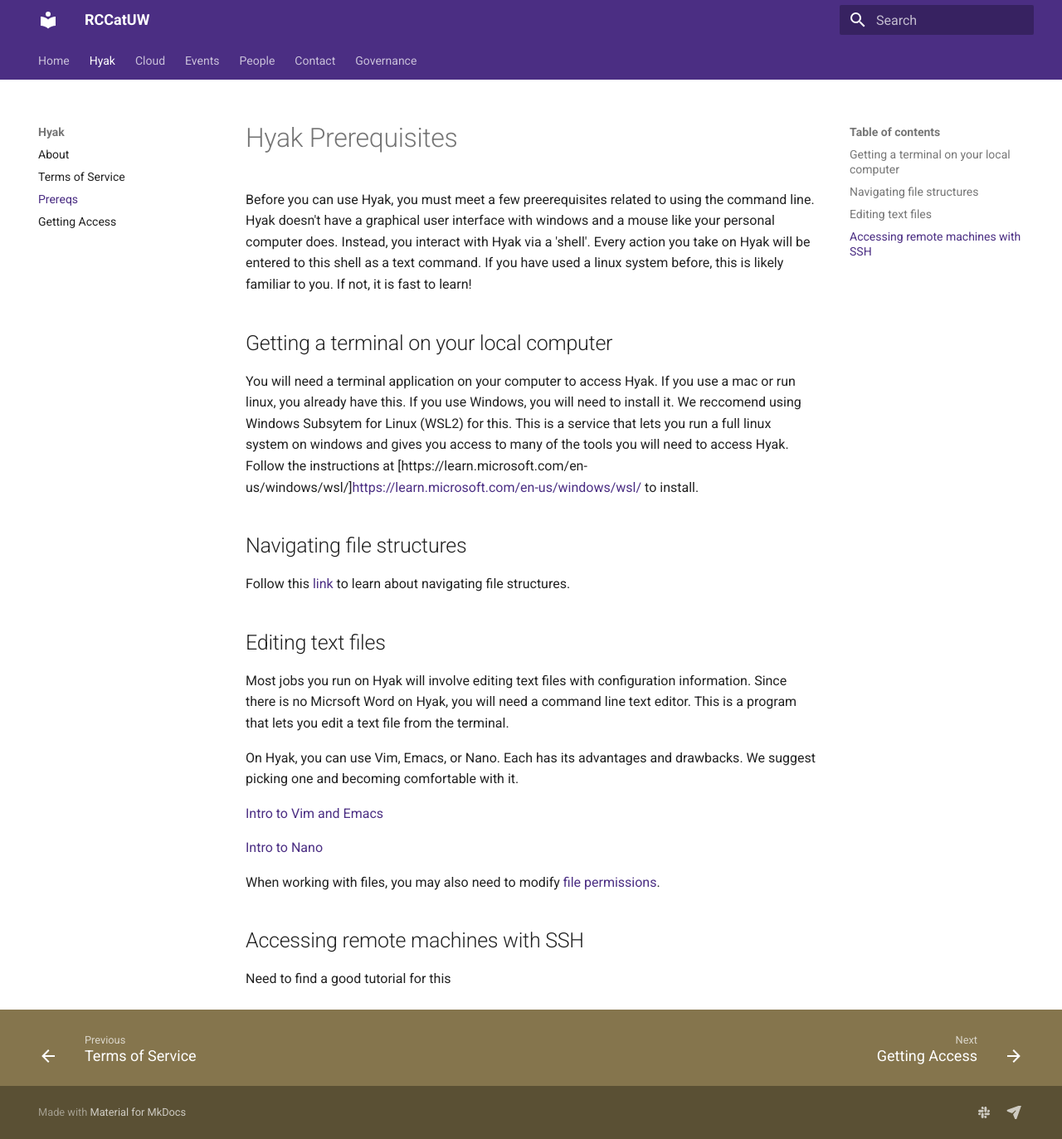
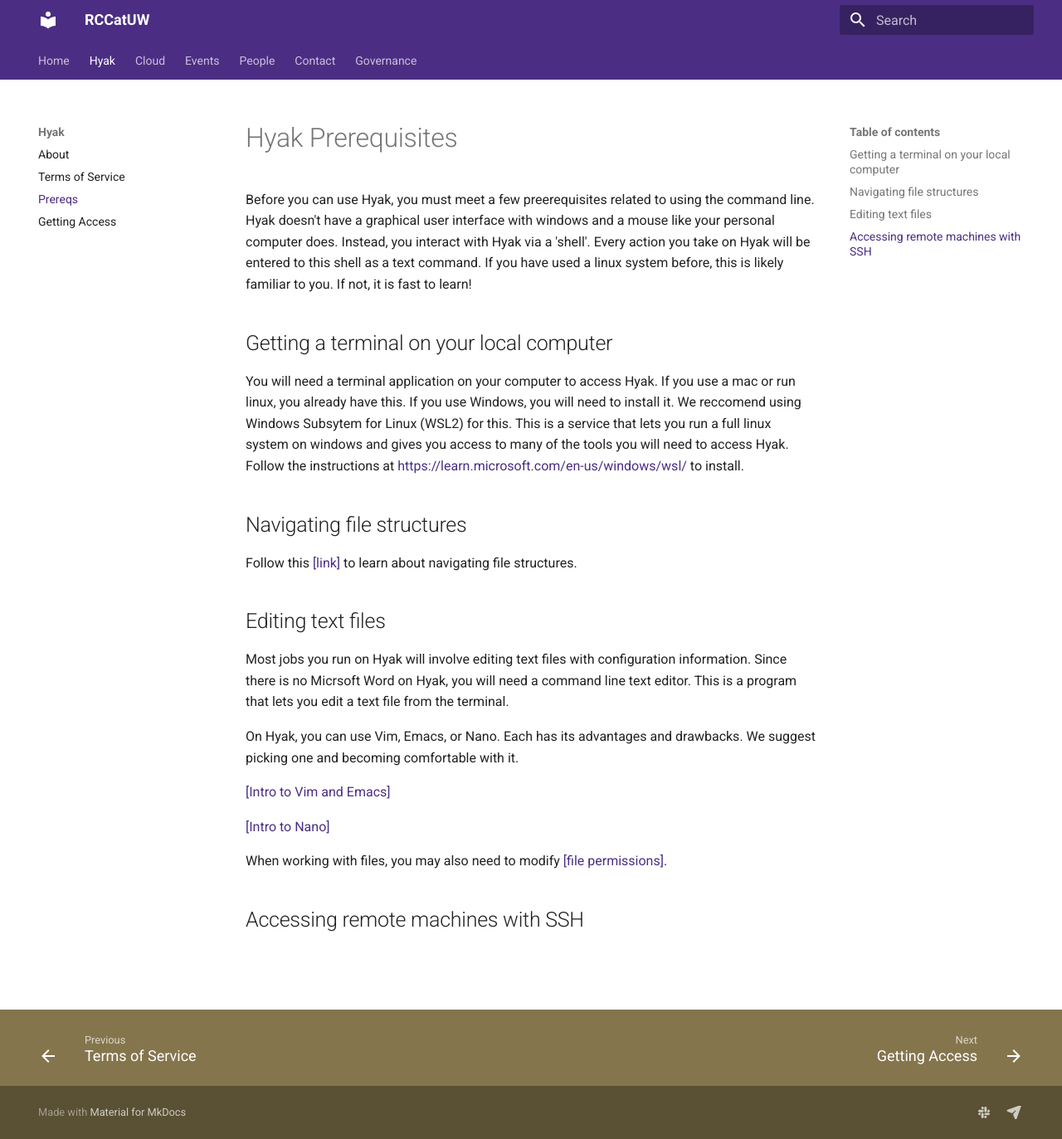
Before and after one commit to UW-HPC/website_revamp, an MkDocs documentation site: the page built from docs/prerequisites.md, in a window 1280 px wide and 1373 px high. Shown: the whole window at 83% size. Built offline with MkDocs 1.6.1 and Material for MkDocs 9.7.7, drawn with Linux system fonts in a browser that asks for light colours.

Commit message:
more changes

```diff
--- a/docs/prerequisites.md
+++ b/docs/prerequisites.md
@@ -4,11 +4,11 @@ Before you can use Hyak, you must meet a few preerequisites related to using the
 
 ## Getting a terminal on your local computer
 
-You will need a terminal application on your computer to access Hyak. If you use a mac or run linux, you already have this. If you use Windows, you will need to install it. We reccomend using Windows Subsytem for Linux (WSL2) for this. This is a service that lets you run a full linux system on windows and gives you access to many of the tools you will need to access Hyak. Follow the instructions at [https://learn.microsoft.com/en-us/windows/wsl/]<https://learn.microsoft.com/en-us/windows/wsl/> to install.
+You will need a terminal application on your computer to access Hyak. If you use a mac or run linux, you already have this. If you use Windows, you will need to install it. We reccomend using Windows Subsytem for Linux (WSL2) for this. This is a service that lets you run a full linux system on windows and gives you access to many of the tools you will need to access Hyak. Follow the instructions at [https://learn.microsoft.com/en-us/windows/wsl/](https://learn.microsoft.com/en-us/windows/wsl/) to install.
 
 ## Navigating file structures
 
-Follow this [link](https://linuxjourney.com/lesson/the-shell) to learn about navigating file structures.
+Follow this [[link]](https://linuxjourney.com/lesson/the-shell) to learn about navigating file structures.
 
 ## Editing text files
 
@@ -16,15 +16,15 @@ Most jobs you run on Hyak will involve editing text files with configuration inf
 
 On Hyak, you can use Vim, Emacs, or Nano. Each has its advantages and drawbacks. We suggest picking one and becoming comfortable with it.
 
-[Intro to Vim and Emacs](https://linuxjourney.com/lesson/regular-expressions-regex)
+[[Intro to Vim and Emacs]](https://linuxjourney.com/lesson/regular-expressions-regex)
 
-[Intro to Nano](https://linuxize.com/post/how-to-use-nano-text-editor/)
+[[Intro to Nano]](https://linuxize.com/post/how-to-use-nano-text-editor/)
 
-When working with files, you may also need to modify [file permissions](https://linuxjourney.com/lesson/file-permissions).
+When working with files, you may also need to modify [[file permissions]](https://linuxjourney.com/lesson/file-permissions).
 
 ## Accessing remote machines with SSH
 
-Need to find a good tutorial for this
+<!-- Need to find a good tutorial for this -->
 
 <!-- ## Asesssment
 
--- a/mkdocs.yml
+++ b/mkdocs.yml
@@ -33,3 +33,4 @@ extra_css:
 
 markdown_extensions:
     - pymdownx.blocks.html
+    - pymdownx.highlight
```
Also changed, not shown: docs/hyak_TOS.md (+6 -6 lines).
